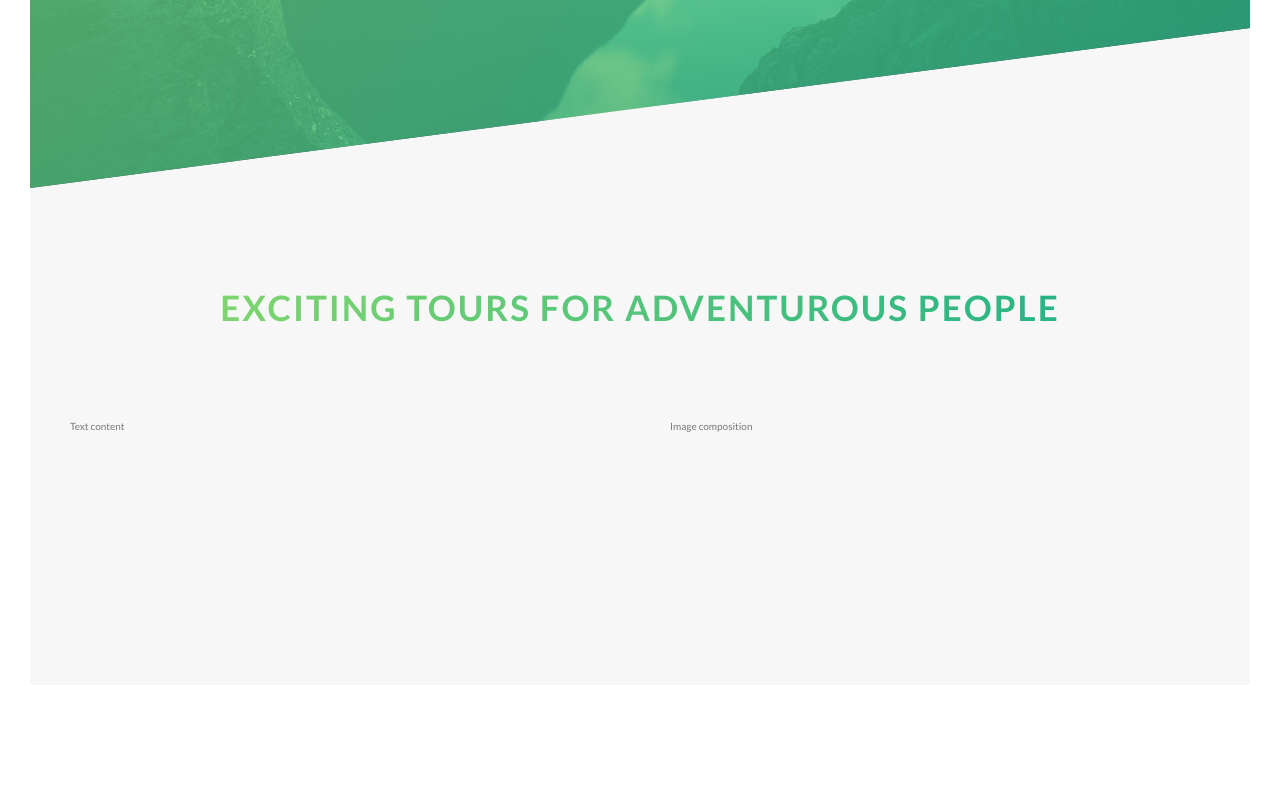
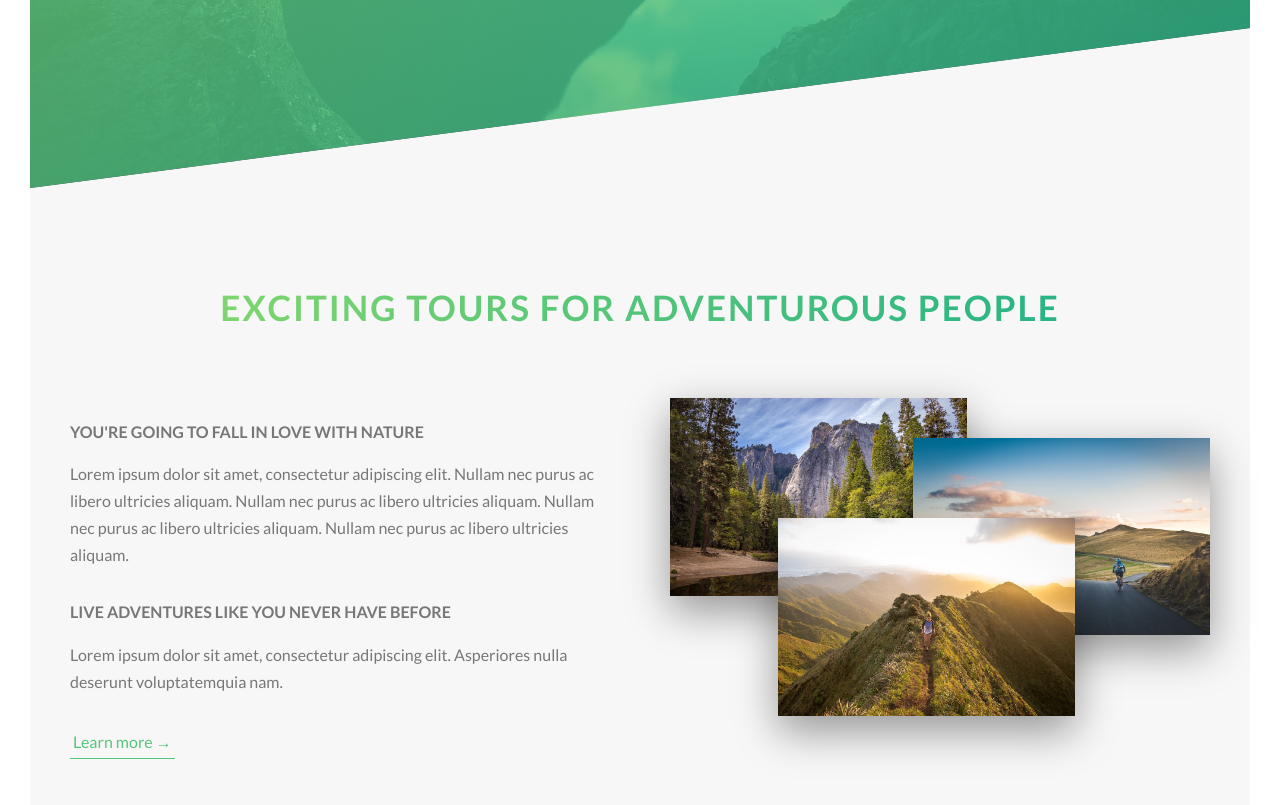
Before and after one commit to QiuHaimengjing/advanced-CSS-and-Sass, a website: page index.html in a window 1280 px wide. Shown: the part 602-1407 px from the top of the page. Before the commit the page ends 1317 px from the top, so only its background shows below. Drawn offline with Linux system fonts and the light colour scheme.

Commit message:
Building the About Section

```diff
--- a/index.html
+++ b/index.html
@@ -29,7 +29,7 @@
 
     <main>
       <section class="section-about">
-        <div class="u-center-text u-margin-bottom-8">
+        <div class="u-center-text u-margin-bottom-big">
           <h2 class="heading-secondary">
             Exciting tours for adventurous people
           </h2>
@@ -37,10 +37,23 @@
 
         <div class="row">
           <div class="col-1-of-2">
-            Text content
+            <h3 class="heading-tertiary u-margin-bottom-small">You're going to fall in love with nature</h3>
+            <p class="paragraph">
+              Lorem ipsum dolor sit amet, consectetur adipiscing elit. Nullam nec purus ac libero ultricies aliquam. Nullam nec purus ac libero ultricies aliquam. Nullam nec purus ac libero ultricies aliquam. Nullam nec purus ac libero ultricies aliquam.
+            </p>
+            <h3 class="heading-tertiary u-margin-bottom-small">Live adventures like you never have before</h3>
+            <p class="paragraph">
+              Lorem ipsum dolor sit amet, consectetur adipiscing elit. Asperiores nulla deserunt voluptatemquia nam.
+            </p>
+
+            <a href="#" class="btn-text">Learn more &rarr;</a>
           </div>
           <div class="col-1-of-2">
-            Image composition
+            <div class="composition">
+              <img src="img/nat-1-large.jpg" alt="Photo 1" class="composition__photo composition__photo--p1">
+              <img src="img/nat-2-large.jpg" alt="Photo 2" class="composition__photo composition__photo--p2">
+              <img src="img/nat-3-large.jpg" alt="Photo 3" class="composition__photo composition__photo--p3">
+            </div>
           </div>
         </div>
       </section>
--- a/sass/abstracts/_variables.scss
+++ b/sass/abstracts/_variables.scss
@@ -9,6 +9,9 @@ $color-grey-dark: #777;
 $color-white: #fff;
 $color-black: #000;
 
+// FONT
+$default-font-size: 1.6rem;
+
 // GRID
 $grid-width: 114rem;
 $gutter-vertical: 8rem;
--- a/sass/base/_typography.scss
+++ b/sass/base/_typography.scss
@@ -50,3 +50,17 @@ body {
     text-shadow: .5rem 1rem 2rem rgba($color-black, .2);
   }
 }
+
+.heading-tertiary {
+  font-size: $default-font-size;
+  font-weight: 700;
+  text-transform: uppercase;
+}
+
+.paragraph {
+  font-size: $default-font-size;
+
+  &:not(:last-child) {
+    margin-bottom: 3rem;
+  }
+}
--- a/sass/base/_utilities.scss
+++ b/sass/base/_utilities.scss
@@ -2,6 +2,14 @@
   text-align: center;
 }
 
-.u-margin-bottom-8 {
+.u-margin-bottom-big {
   margin-bottom: 8rem;
 }
+
+.u-margin-bottom-medium {
+  margin-bottom: 4rem;
+}
+
+.u-margin-bottom-small {
+  margin-bottom: 1.5rem;
+}
--- a/sass/components/_button.scss
+++ b/sass/components/_button.scss
@@ -9,7 +9,7 @@
     border-radius: 10rem;
     transition: all .2s;
     position: relative;
-    font-size: 1.6rem;
+    font-size: $default-font-size;
   }
 
   &:hover {
@@ -54,3 +54,28 @@
     animation-fill-mode: backwards;
   }
 }
+
+.btn-text {
+  &:link,
+  &:visited {
+    font-size: $default-font-size;
+    color: $color-primary;
+    display: inline-block;
+    text-decoration: none;
+    border-bottom: 1px solid $color-primary;
+    padding: 3px;
+    transition: all .2s;
+  }
+
+  &:hover {
+    background-color: $color-primary;
+    color: $color-white;
+    box-shadow: 0 1rem 2rem rgba($color-black, .15);
+    transform: translateY(-2px);
+  }
+
+  &:active {
+    box-shadow: 0 .5rem 1rem rgba($color-black, .15);
+    transform: translateY(0);
+  }
+}
--- /dev/null
+++ b/sass/components/_composition.scss
@@ -0,0 +1,38 @@
+.composition {
+  position: relative;
+
+  &__photo {
+    width: 55%;
+    box-shadow: 0 1.5rem 4rem rgba($color-black, .4);
+    position: absolute;
+    z-index: 10;
+    transition: all .2s;
+    outline-offset: 2rem;
+
+    &--p1 {
+      left: 0;
+      top: -2rem;
+    }
+
+    &--p2 {
+      right: 0;
+      top: 2rem;
+    }
+
+    &--p3 {
+      left: 20%;
+      top: 10rem;
+    }
+
+    &:hover {
+      outline: 1.5rem solid $color-primary;
+      transform: scale(1.05) translateY(-.5rem);
+      box-shadow: 0 2.5rem 4rem rgba($color-black, .5);
+      z-index: 20;
+    }
+  }
+
+  &:hover &__photo:not(:hover) {
+    transform: scale(.95);
+  }
+}
--- a/sass/main.scss
+++ b/sass/main.scss
@@ -11,5 +11,6 @@
 @import "layout/grid";
 
 @import "components/button";
+@import "components/composition";
 
 @import "pages/home";
```
Also changed, not shown: css/style.css, 1 other file.
